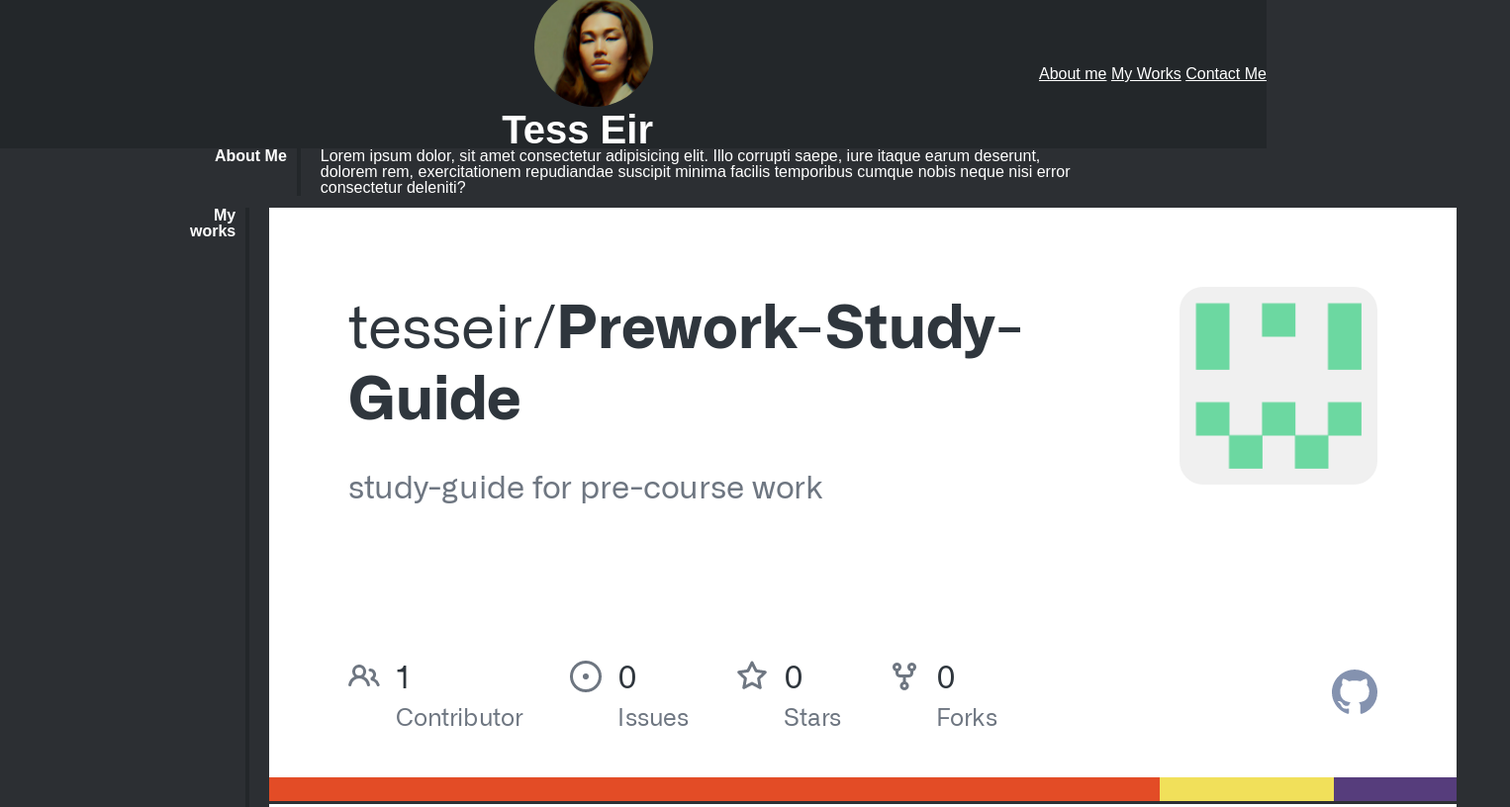
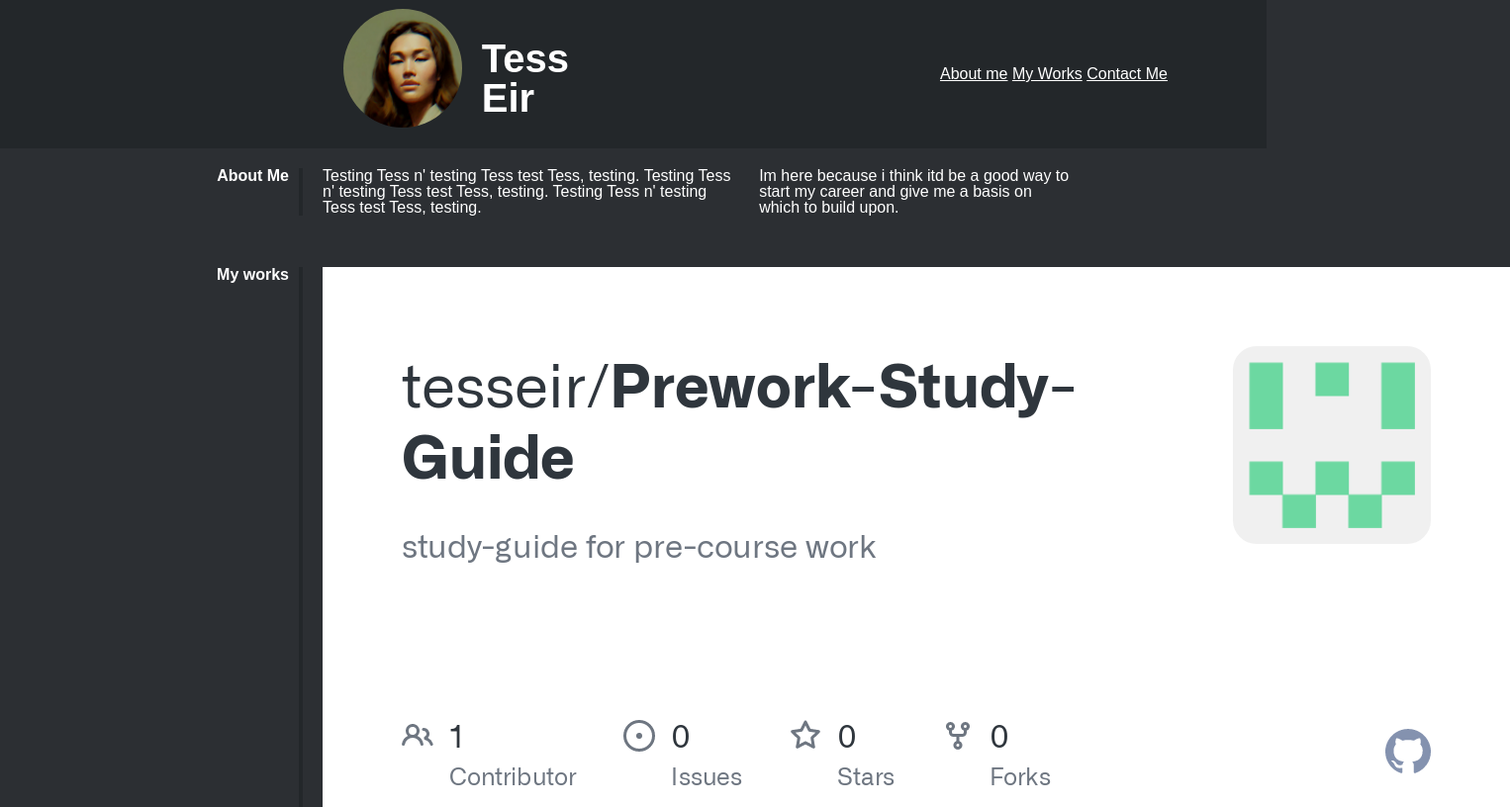
Before and after one commit to tesseir/Professional-Portfolio-HW-, a plain HTML site: page index.html in a window 1280 px wide. Shown: the top 816 px of the page at 99% size, 1526 px wide, since content can reach past the window. Drawn offline with Linux system fonts and the light colour scheme.

Commit message:
omgimgonnadie

```diff
--- a/assets/css/stylesheet.css
+++ b/assets/css/stylesheet.css
@@ -25,16 +25,23 @@ html body {
 
 */
 
+
 header {
   background-color: #23272a;
   height: 150px;
   display: flex;
   justify-content: space-between;
-  align-items: center;
+  align-items: center ;
 }
 
-header section.logo-area {
-  align-items: flex-start;
+header section {
+  background-color: c#23272a;
+  width: 200px;
+  text-align: left;
+
+  display: flex;
+  justify-content: flex-end;
+  /* outline:solid red;  */
 }
 
 header img.mypfp {
@@ -44,15 +51,8 @@ header img.mypfp {
   border-radius: 50%;
 }
 
-header section {
-  background-color: c#23272a;
-  width: 300px;
-  text-align: right;
-  padding-right: 15px;
-  display: inline;
-}
-
 header section h1 {
+  padding-top: 30px;
   font-size: 40px;
 }
 
@@ -62,15 +62,23 @@ header nav.banner-p {
 
 header nav ul {
   margin: 0;
-  padding: 0;
+  padding-right: 100px;
   list-style-type: none;
+  font-size: 100%;
 }
 
 header nav ul li {
   display: inline;
+
 }
 
 /*BREAK*/
+
+main section {
+  padding-top: 20px;
+  padding-bottom: 20px;
+}
+
 
 section {
   width: 70%;
@@ -83,7 +91,7 @@ section {
 }
 
 section div.section-title {
-  width: 25%;
+  width: 25% 26%;
   border-right: 4px solid #23272a;
   text-align: right;
   padding-right: 10px;
@@ -98,3 +106,23 @@ section figure a .work-links {
   width: 75%;
   height: 75%;
 }
+
+section h2 {
+  width: 100px;
+}
+
+.contactme-p {
+  border-top: 4px solid #23272a;
+  outline: solid red;
+}
+
+.contactme-p ul {
+  display: flex;
+  align-items: center;
+}
+
+section p {
+  display: flex;
+  flex-direction: column;
+
+}
--- a/index.html
+++ b/index.html
@@ -36,18 +36,22 @@
 
     </header>
 
+    <main>
+
       <section id="aboutme">
         <div class="section-title">
           <h2>About Me</h2>
         </div>
-      <p>Lorem ipsum dolor, sit amet consectetur adipisicing elit. Illo corrupti saepe,
-      iure itaque earum deserunt, dolorem rem, exercitationem repudiandae suscipit
-      minima facilis temporibus cumque nobis neque nisi error consectetur deleniti?</p>
+        <p>Testing Tess n' testing Tess test Tess, testing. Testing Tess n' testing Tess
+          test Tess, testing. Testing Tess n' testing Tess test Tess, testing. </p>
+
+        <p>Im here because i think itd be a good way to start my career and give me a basis on
+          which to build upon. </p>
       </section>
 
       <section id="works-p">
         <div class="section-title">
-      <h2>My works</h3>
+          <h2>My works</h2>
         </div>
         <figure class="works-c">
           <a class="work-links" href="https://github.com/tesseir/Prework-Study-Guide"
@@ -59,7 +63,7 @@
 
       <section id="contactme-p">
         <div class="section-title">
-        <h2>Contact Me</h3>
+          <h2>Contact Me</h2>
         </div>
         <nav>
           <ul class="contactme-c">
@@ -71,6 +75,8 @@
         </nav>
       </section>
 
+    </main>
+
   </div>
 
 </body>
```
Lines whose indentation alone changed are shown as unchanged.
